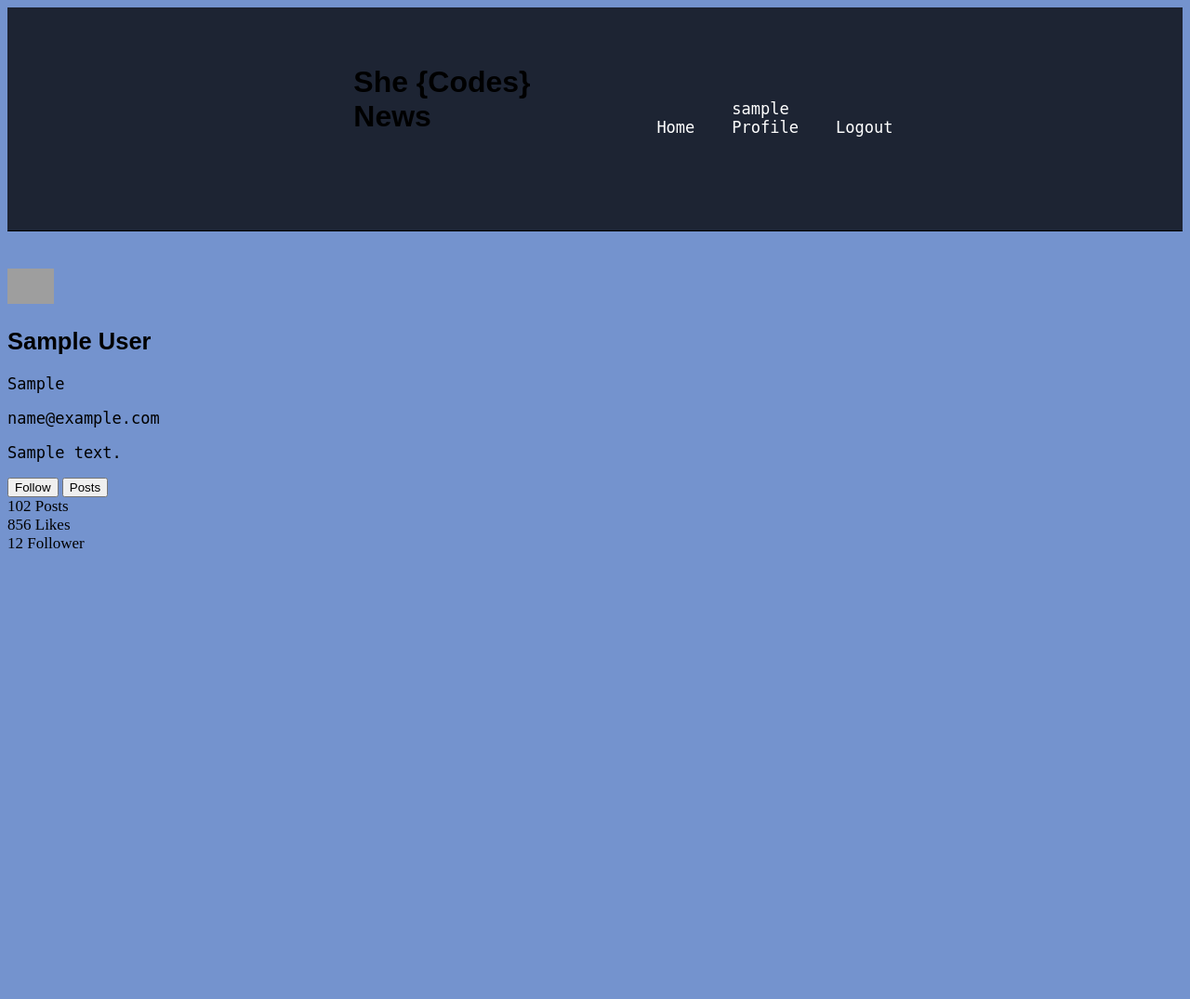
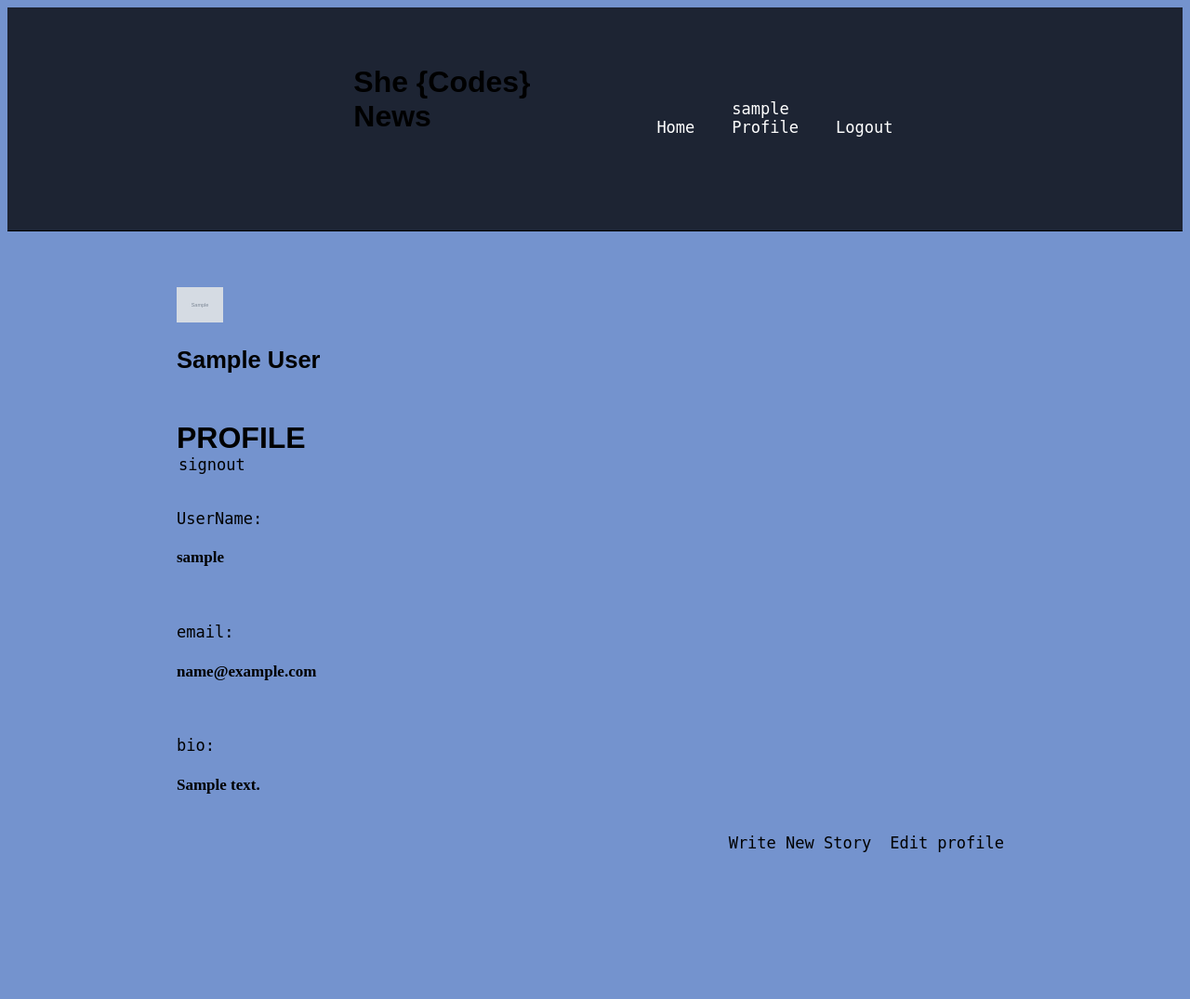
Before and after one commit to SheCodesAus/she-codes-django-news-project-Phoenix-JSW, a Django app: page /users/profile in a window 1280 px wide. Shown: the whole page at 93% size. Before the commit the page ends 590 px from the top, so only its background shows below. Run offline with Django 4.2, Linux system fonts and the light colour scheme; a user stored in the database is signed in; tables that the repository leaves empty hold one stand-in row (values such as "Sample post"); grey boxes marked "Sample" are stand-in pictures; parts of the project's set-up code (start-up, migrations or seed data) failed here and were passed over; some web fonts are replaced; grey boxes are pictures that could not be loaded.

Commit message:
profile and news using own images

```diff
--- a/she_codes_news/news/templates/news/story.html
+++ b/she_codes_news/news/templates/news/story.html
@@ -13,7 +13,11 @@
     <h2>{{ story.title }}</h2>
     <h4>{{ story.author }}</h4>
     <div id="story-content">
-        <img src="{% static '/news/images/placeholder-5.jpg' %}">
+        {% if story.image %}
+        <img src="{{ story.image }}">
+        {% else %}
+        <img src="{% static '../static/news/images/placeholder-1.jpg' %}">
+        {% endif %}
         {{ story.content|linebreaks }}
     </div>
 </div>
--- a/she_codes_news/news/templates/news/storyCard.html
+++ b/she_codes_news/news/templates/news/storyCard.html
@@ -1,9 +1,9 @@
 <div class="story-card" id="story-card-{{ position }}">
     <a href="{% url 'news:story' story.id %}">
-        {% if position == 5 %}
-            <img src="../static/news/images/placeholder-{{ position }}.jpg">
+        {% if story.image %}
+        <img src="{{ story.image }}">
         {% else %}
-            <img src="https://picsum.photos/600">
+        <img src="../static/news/images/placeholder-1.jpg">
         {% endif %}
         <div class="story-card-text">
             <h3>{{ story.title }}</h3>
--- a/she_codes_news/users/templates/users/UserProfile.html
+++ b/she_codes_news/users/templates/users/UserProfile.html
@@ -26,40 +26,31 @@
 <div class="Profile-frame">
   <div class="center">
 
-        <div class="profile-card">
+        <div class="profile-container">
             <div class="image">
                 <div class="circle-1"></div>
                 <div class="circle-2"></div>
-                <img class=%static 'avatar-img' src="https://i.etsystatic.com/9193132/r/il/93fcac/1374669102/il_794xN.1374669102_kk7g.jpg;size=200" alt="Profile Image"</div>
+                <img class='avatar-img' src='{{ user.avatar }}' alt="Profile Image"/>
                 <div id="profile-text">
-                <h2 class="lead">{{request.user.get_full_name}}<width="70" height="70"</h2>
+                <h2 class="lead">{{request.user.get_full_name}}</h2>
                 </div>
 
-            <div class="name">{{ username }}</div>
-            <div class="location">{{ location }}</div>
-            <p>{{ user.first_name }}</p>
-            <p>{{ user.email }}</p>
-            <p>{{ user.bio }}</p>
+            <section id="profile-section">
 
-            <div class="actions">
-                <button class="btn">Follow</button>
-                <button class="btn">Posts</button>
-            </div>
+                <div class="center">
+                  <h1>PROFILE</h1>
+                  <div class="signout"><a href="/">signout</a></div><br>
+                  <p>UserName:</p><h4>{{user.username}}</h4><br>
+                  <p>email:</p><h4>{{user.email}}</h4><br>
+                  <p>bio:</p><h4>{{user.bio}}</h4><br>
                 </div>
 
-        <div class="stats">
-            <div class="box">
-                <span class="value">102</span>
-                <span class="parameter">Posts</span>
+                <div id="profile-function-buttons">
+                    {% comment %} {% if user.is_authenticated and user == object %} {% endcomment %}
+                    <a class="btn btn-secondary" href="{% url 'news:newsStory' %}">Write New Story</a>
+                    <a class="btn btn-primary" href="{% url 'users:userUpdate' %}">Edit profile</a>
             </div>
-            <div class="box">
-                <span class="value">856</span>
-                <span class="parameter">Likes</span>
-            </div>
-            <div class="box">
-                <span class="value">12</span>
-                <span class="parameter">Follower</span>
-            </div>
+            </section>
         </div>
     </div>
 </div>
```
Also changed, not shown: 1 other file. Lines whose indentation alone changed are shown as unchanged.
